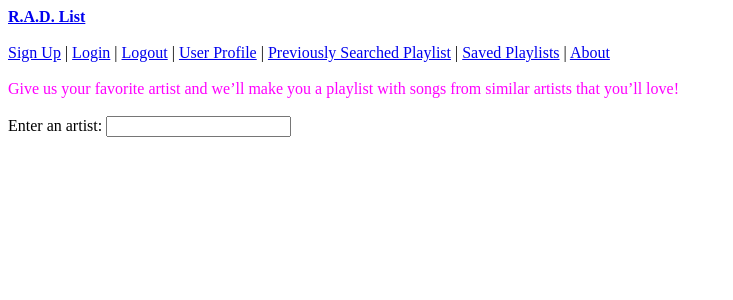
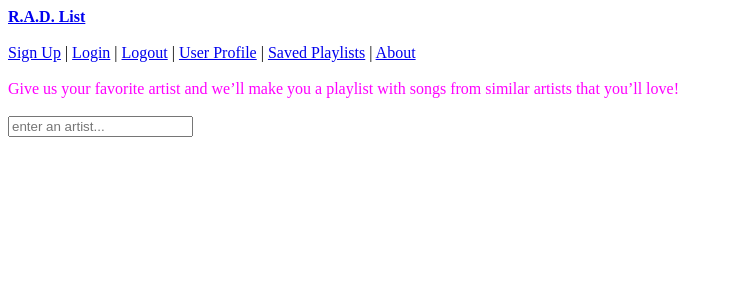
Before and after one commit to al-codes/RADList, a Flask app: page / in a window 1280 px wide. Shown: the top 300 px of the page, without its empty margins (0-733 px from the left). Run offline with Flask 2, Linux system fonts and the light colour scheme.

Commit message:
Took out previously searched link

```diff
--- a/templates/homepage.html
+++ b/templates/homepage.html
@@ -5,17 +5,16 @@
     <a href="http://localhost:5000/login">Login</a> |
     <a href="http://localhost:5000/logout">Logout</a> |
     <a href="http://localhost:5000/profile">User Profile</a> |
-    <a href="http://localhost:5000/newplaylist/details">Previously Searched Playlist</a> |
     <a href="http://localhost:5000/playlists">Saved Playlists</a> |
     <a href="http://localhost:5000/about-radlist">About</a><br><br>
 
     <div id="homepage">Give us your favorite artist and we’ll make you a playlist with songs from similar artists that you’ll love!</div><br>
 
+
     <!-- Related artist form -->
     <div id="get-related-artists">
         <form id="get-related-artists" action="/new-playlist" method="POST">
-            <label>Enter an artist: </label>
-            <input type="text" name="form_artist" />
+            <input type="text" name="form_artist" placeholder="enter an artist..." />
         </form>
     </div>
     <br>
```
